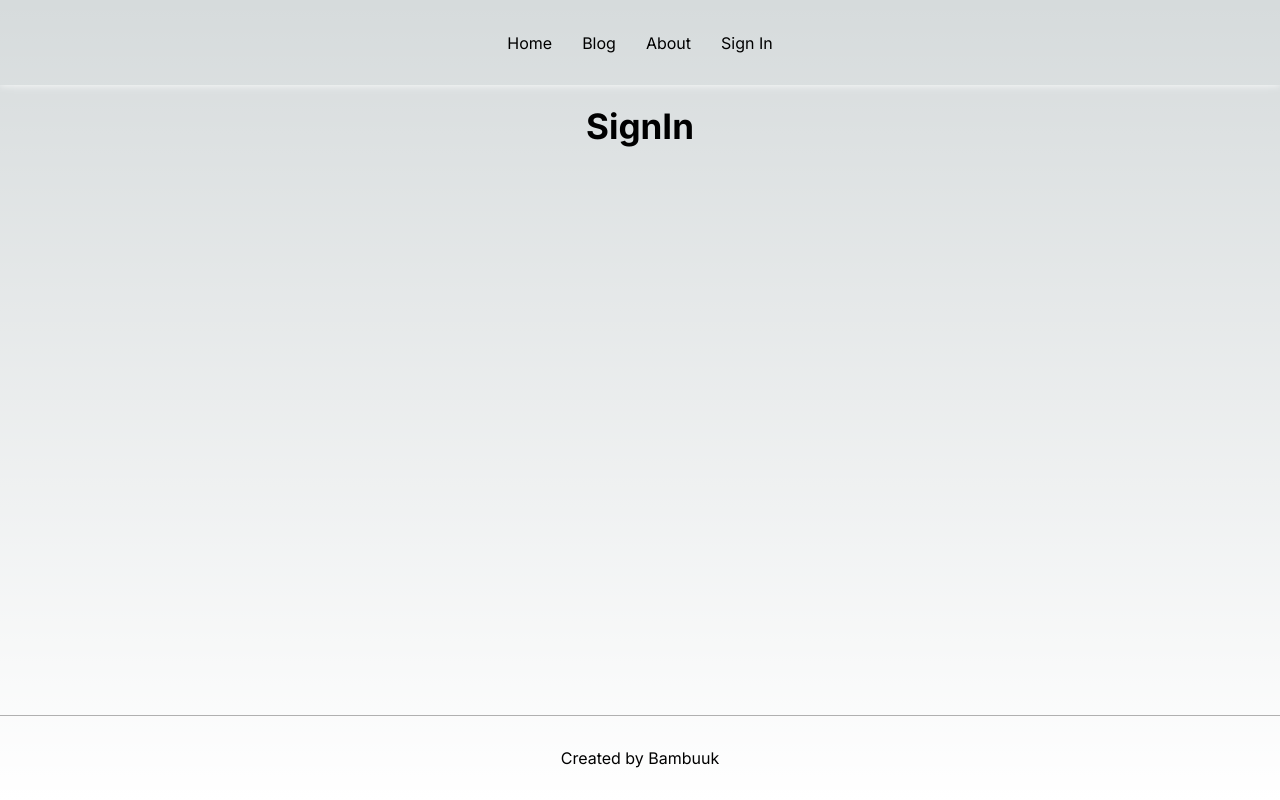
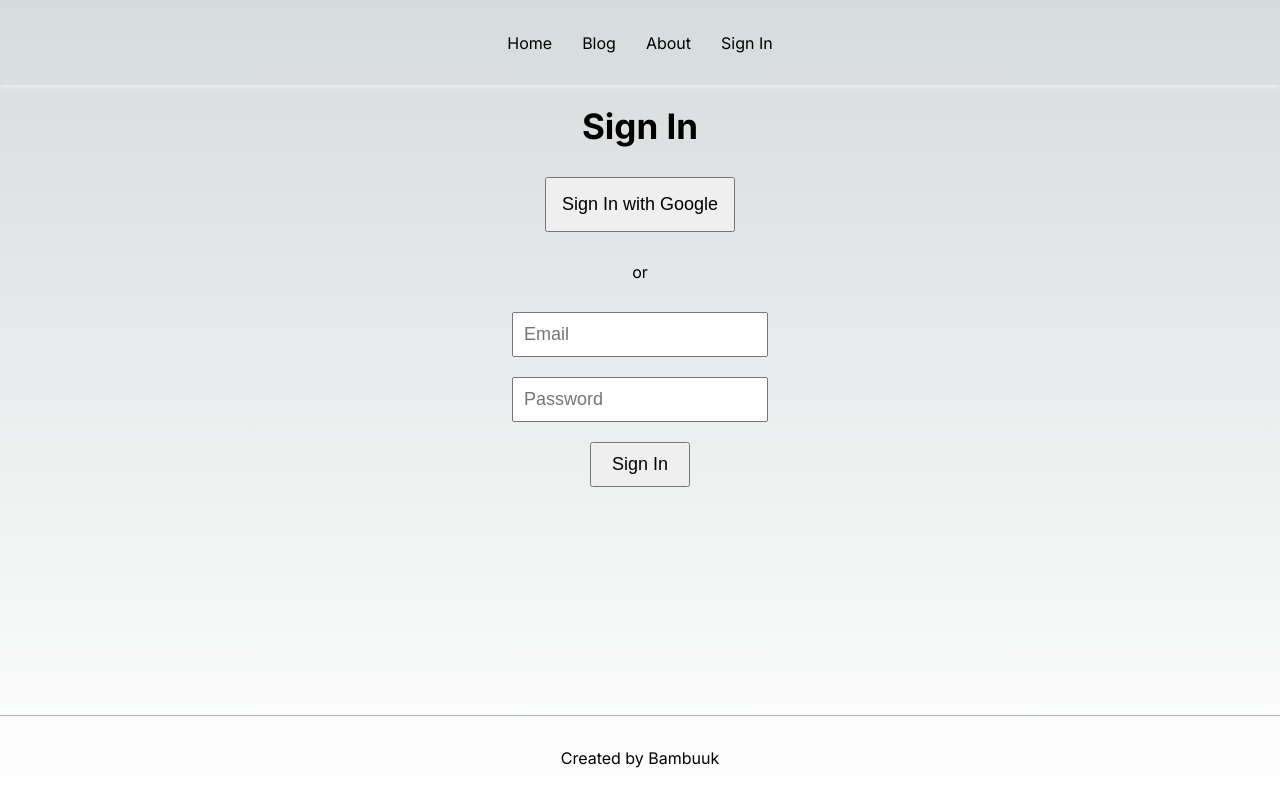
Before and after one commit to bambuuk/next-js-studying-project, a Next.js app: page /signIn in a window 1280 px wide. Built offline with nearby package versions, Linux system fonts and the light colour scheme; no server answers.

Commit message:
prepare signin page, create credentials for auth config

```diff
--- a/app/globals.css
+++ b/app/globals.css
@@ -157,13 +157,13 @@ a:hover {
   color: blue;
 }
 
-form {
+.postSearchForm {
   display: flex;
   margin: 40px 0;
   height: 40px;
 }
 
-form input {
+.postSearchForm input {
   width: 100%;
   max-width: 300px;
   font-size: 18px;
@@ -171,8 +171,41 @@ form input {
   height: 100%;
 }
 
-form button {
+.postSearchForm button {
   font-size: 18px;
   height: 100%;
   padding: 0 10px;
 }
+
+.signIn {
+  margin: 0;
+  width: 100%;
+  display: flex;
+  flex-direction: column;
+  align-items: center;
+  gap: 30px;
+}
+
+.authBtn {
+  font-size: 18px;
+  padding: 15px;
+  cursor: pointer;
+}
+
+.signInForm {
+  display: flex;
+  flex-direction: column;
+  align-items: center;
+  gap: 20px;
+}
+
+.signInForm input {
+  font-size: 18px;
+  padding: 10px;
+}
+
+.signInForm button {
+  font-size: 18px;
+  padding: 10px 20px;
+  cursor: pointer;
+}
--- a/app/signIn/page.tsx
+++ b/app/signIn/page.tsx
@@ -1,11 +1,16 @@
+import GoogleButton from "@/components/GoogleButton";
+import SignInForm from "@/components/SignInForm";
 
 
 const SignIn = async () => {
   return (
-    <div>
-      <h1>SignIn</h1>
+    <div className="signIn">
+      <h1>Sign In</h1>
+      <GoogleButton />
+      <div>or</div>
+      <SignInForm />
     </div>
   )
 }
 
-export default SignIn
+export default SignIn;
--- /dev/null
+++ b/components/GoogleButton.tsx
@@ -0,0 +1,17 @@
+'use client';
+
+import { signIn } from "next-auth/react";
+import { useSearchParams } from "next/navigation";
+
+const GoogleButton = () => {
+  const searchParams = useSearchParams();
+  const callbackUrl = searchParams.get('callbackUrl') || '/profile';
+
+  return (
+    <button onClick={() => signIn('google', { callbackUrl })} className="authBtn">
+      Sign In with Google
+    </button>
+  )
+}
+
+export default GoogleButton
--- a/components/Navigation.tsx
+++ b/components/Navigation.tsx
@@ -37,7 +37,7 @@ const Navigation = ({ navLinks }: Props) => {
       )}
       {
         session.data ? <Link href="#" onClick={() => signOut({ callbackUrl: '/' })}>Sign Out</Link> :
-          <Link href="/api/auth/signin">Sign In</Link>
+          <Link href="/signin">Sign In</Link>
       }
     </>
   )
--- a/components/PostSearch.tsx
+++ b/components/PostSearch.tsx
@@ -16,7 +16,7 @@ const PostSearch = () => {
   }
 
   return (
-    <form onSubmit={handleSubmit}>
+    <form onSubmit={handleSubmit} className="postSearchForm">
       <input
         type="search"
         placeholder="search"
--- /dev/null
+++ b/components/SignInForm.tsx
@@ -0,0 +1,37 @@
+'use client';
+
+import { signIn } from "next-auth/react";
+import { useRouter } from "next/navigation";
+import { FormEventHandler } from "react";
+
+const SignInForm = () => {
+  const router = useRouter();
+
+  const handleSubmit: FormEventHandler<HTMLFormElement> = async (event) => {
+    event.preventDefault();
+
+    const formData = new FormData(event.currentTarget);
+
+    const res = await signIn('credentials', {
+      email: formData.get('email'),
+      password: formData.get('password'),
+      redirect: false,
+    });
+
+    if (res && !res.error) {
+      router.push('/profile');
+    } else {
+      console.log(res);
+    }
+  }
+
+  return (
+    <form onSubmit={handleSubmit} className="signInForm">
+      <input type="email" name="email" placeholder="Email" required />
+      <input type="password" name="password" placeholder="Password" required />
+      <button type="submit">Sign In</button>
+    </form>
+  )
+}
+
+export default SignInForm;
--- a/configs/auth.ts
+++ b/configs/auth.ts
@@ -30,4 +30,7 @@ export const authConfig: NextAuthOptions = {
       },
     }),
   ],
+  pages: {
+    signIn: "/signin",
+  },
 };
```
Also changed, not shown: data/users.ts (+4 -4 lines).
